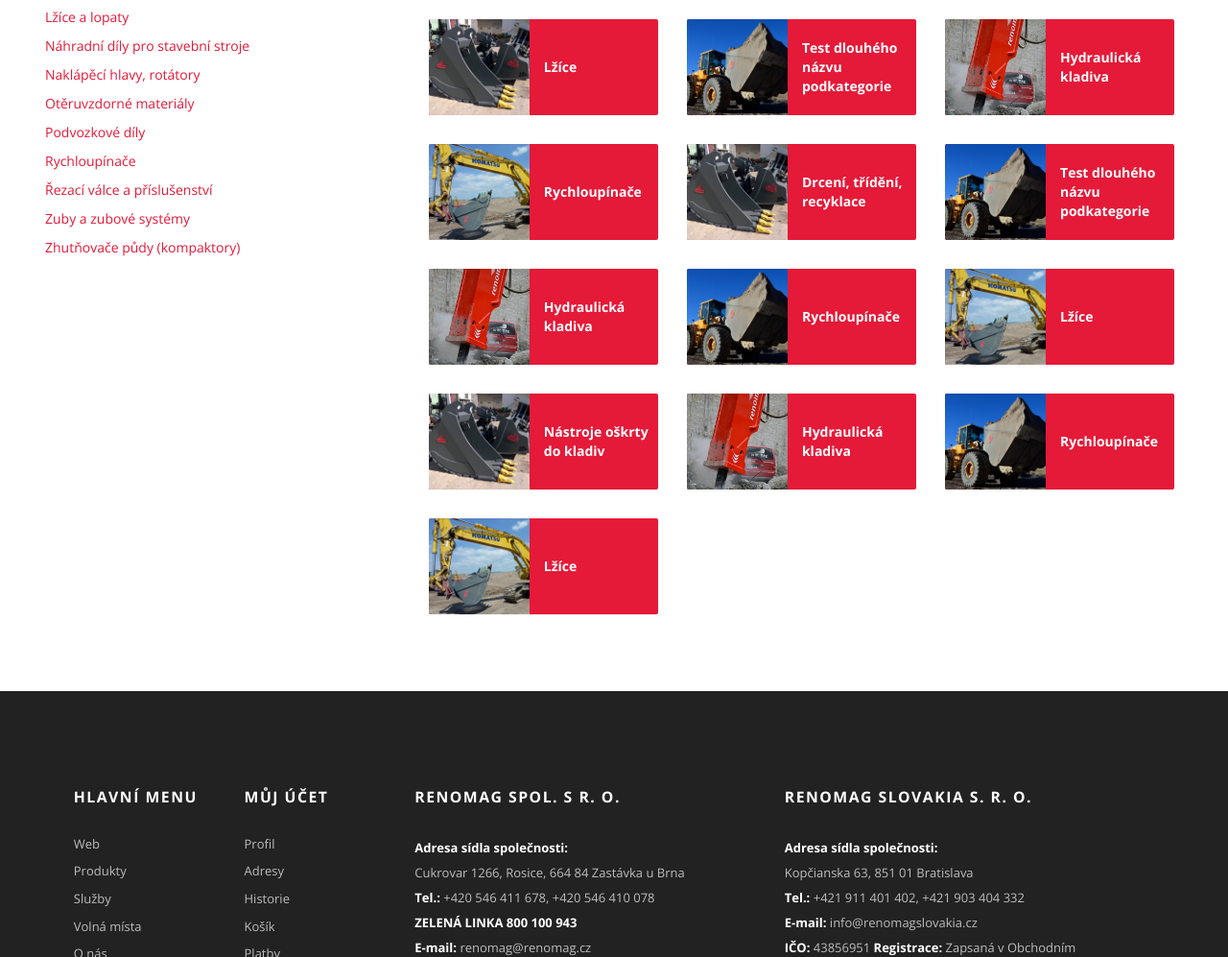
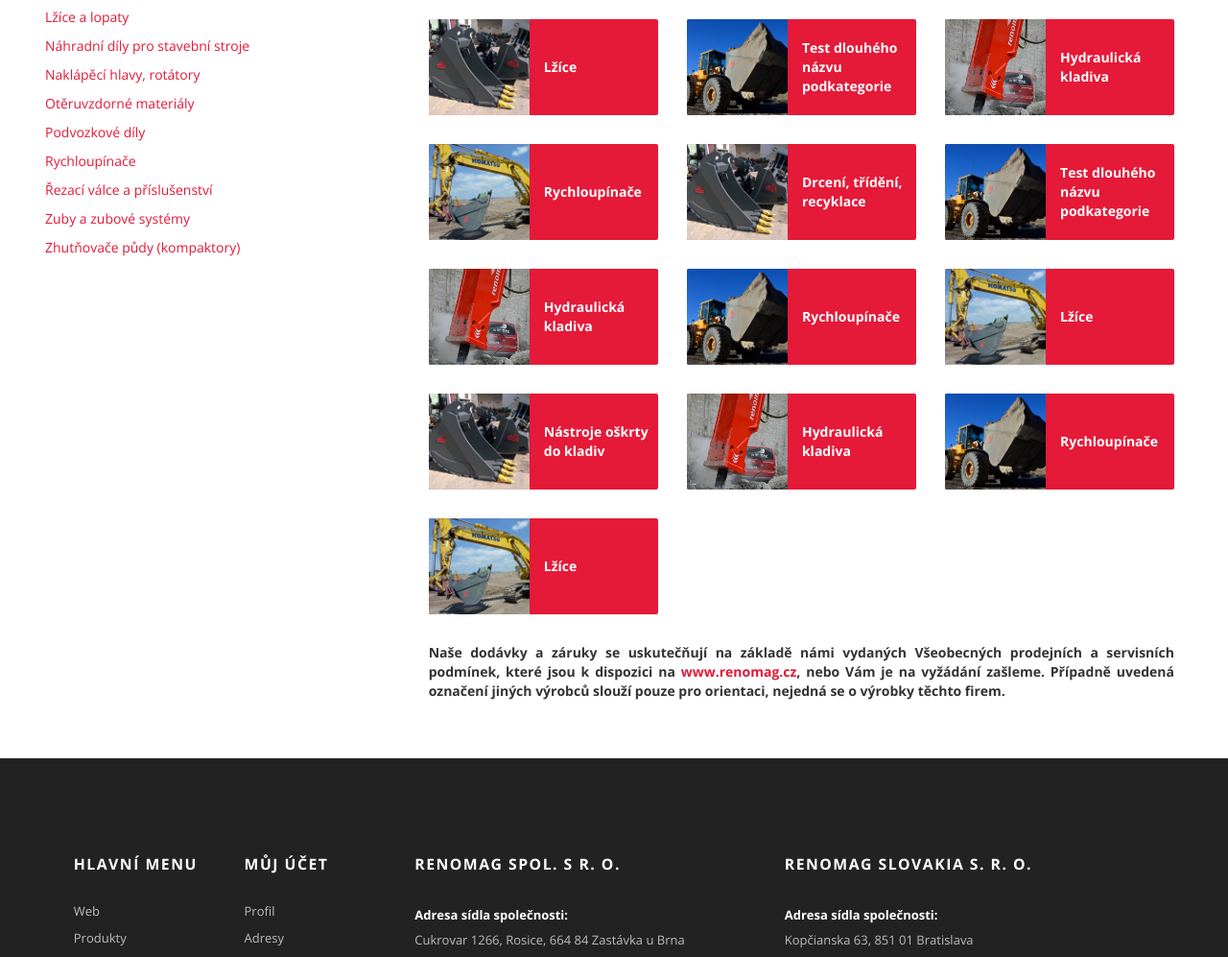
Before and after one commit to Bertocz/renomag, a website: page eshop.html in a window 1280 px wide. Shown: the part 461-1458 px from the top of the page at 96% size. Drawn offline with nearby package versions, Linux system fonts and the light colour scheme.

Commit message:
vlozeni informacniho bloku do spodni casti prodejniho obsahu

```diff
--- a/eshop.html
+++ b/eshop.html
@@ -473,7 +473,7 @@
       </div>
       <div class="col-md-8 col-xs-12 catalog__items">
         <div class="catalog-top-disclaimer">
-          <p><b>B2B elektronický obchod společnosti RENOMAG spol. s r. o. pro právnické a fyzické osoby s přiděleným IČO.</b></p>
+          <p>B2B elektronický obchod společnosti RENOMAG spol. s r. o. pro právnické a fyzické osoby s přiděleným IČO.</p>
         </div>
         <div class="breadcrumbs">
           <a href="#">Sortiment</a> /
@@ -661,6 +661,11 @@
             </a>
           </div>
         </div>
+
+        <div class="catalog-bottom-disclaimer">
+          <p>Naše dodávky a záruky se uskutečňují na základě námi vydaných Všeobecných prodejních a servisních podmínek, které jsou k dispozici na <a href="http://www.renomag.cz">www.renomag.cz</a>, nebo Vám je na vyžádání zašleme. Případně uvedená označení jiných výrobců slouží pouze pro orientaci, nejedná se o výrobky těchto firem.</p>
+        </div>
+
       </div>
     </div>
 
--- a/sass/components/_category.scss
+++ b/sass/components/_category.scss
@@ -41,7 +41,9 @@
     }
   }
 }
+.catalog-bottom-disclaimer,
 .catalog-top-disclaimer {
+  font-weight: bold;
   p {
     margin-bottom:10px;
   }
```
Also changed, not shown: css/style.css, 1 other file.
